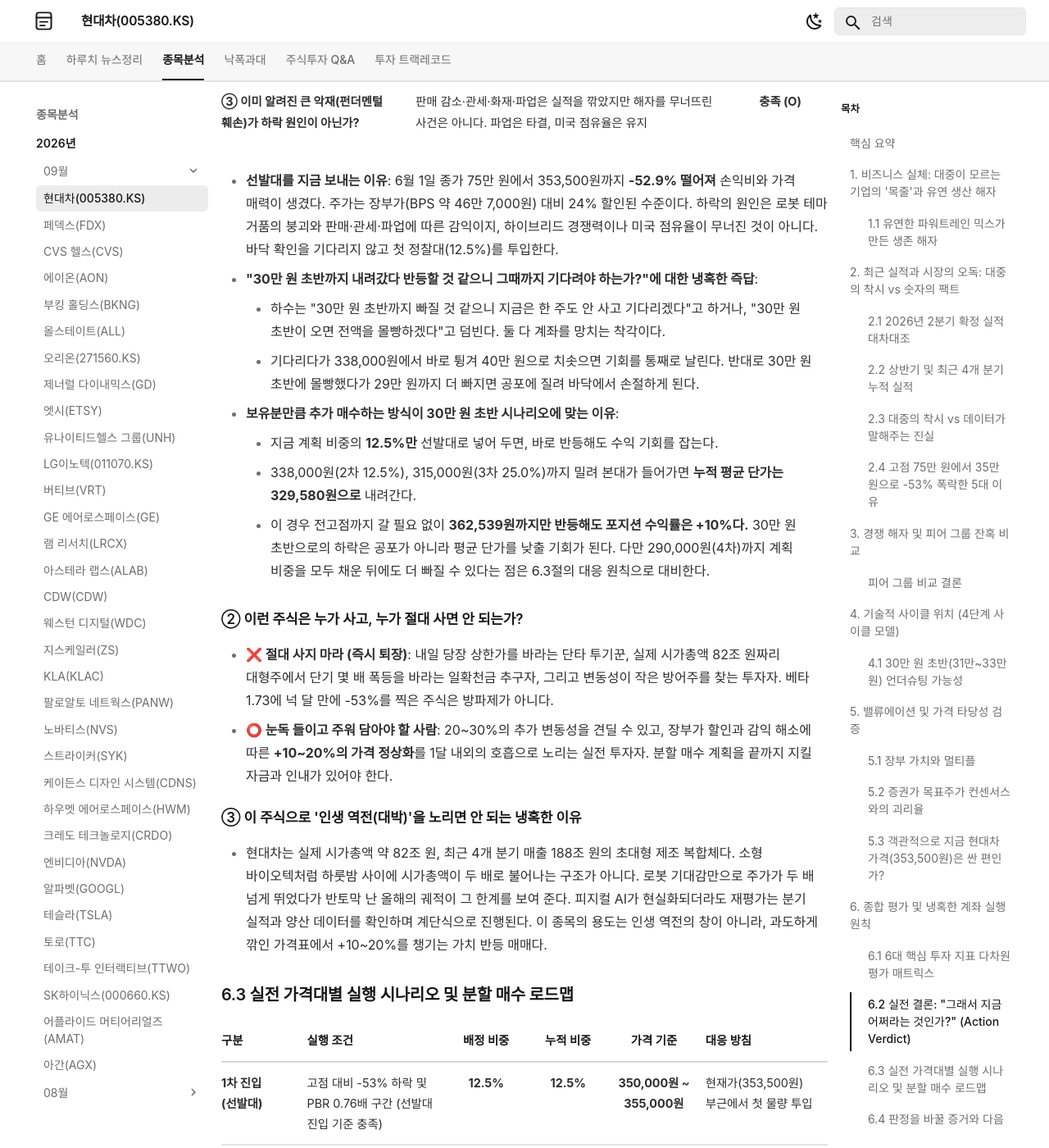
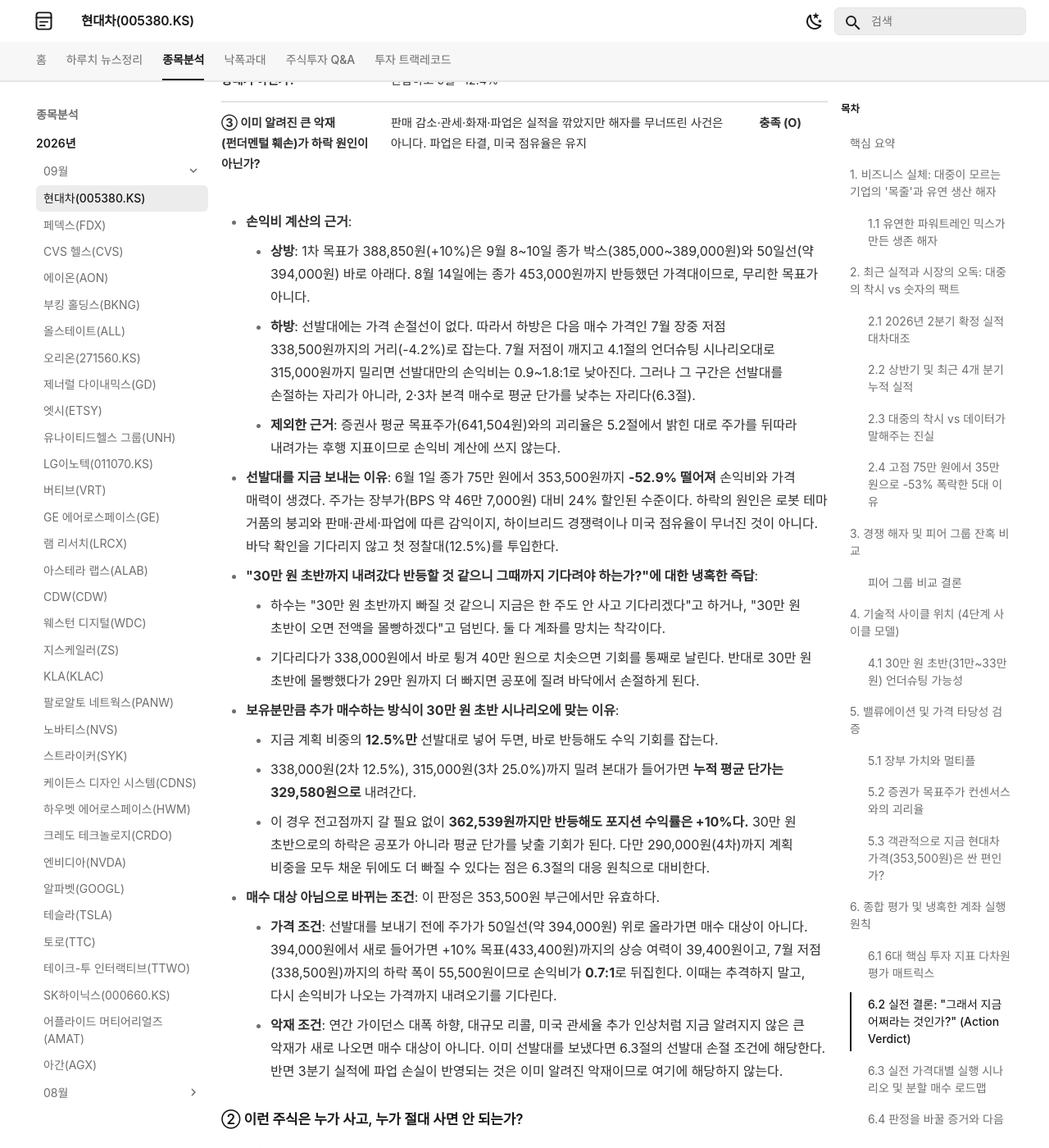
Before and after one commit to ju-sic/ju-sic.github.io, an MkDocs documentation site: the page built from docs/stocks/2026/09/hyundai-motor.md, in a window 1280 px wide and 1400 px high, scrolled down 12060 px. Shown: the whole window at 82% size. Built offline with MkDocs 1.6.1 and Material for MkDocs 9.7.7, drawn with Linux system fonts in a browser that asks for light colours; some web fonts are replaced; a script that is not in the unit is left out; some of the changed text lies outside the part shown.

Commit message:
2026년 9월 27일 현대차 분석 보고서 수정사항 반영 배포

```diff
--- a/docs/stocks/2026/09/hyundai-motor.md
+++ b/docs/stocks/2026/09/hyundai-motor.md
@@ -10,7 +10,7 @@
 | 구분 | 핵심 요약 |
 | :--- | :--- |
 | **종목 및 주가** | 현대차 (KRX: `005380.KS`) / **353,500원** (52주 범위 213,000원 ~ 783,000원) |
-| **최종 투자의견** | **조건부 분할 매수 (Buy on Dip)** / 353,500원 선발대(계획 비중의 12.5%), 추가 하락 시 보유분만큼 본격 매수 (투자 가치 점수 **84.0점**, 6.1절) |
+| **최종 투자의견** | **선발대 진입** / 353,500원 선발대(계획 비중의 12.5%), 손익비 2.4~4.7:1, 추가 하락 시 보유분만큼 본격 매수 (투자 가치 점수 **84.0점**, 6.1절). 394,000원(50일선) 위에서는 매수 대상 아님 (6.2절) |
 | **비즈니스 본질** | 내연기관·HEV·EV 혼류 생산 체제와 보스턴 다이내믹스(피지컬 AI)를 결합한 글로벌 종합 모빌리티 기업 |
 | **핵심 매력 (Bull)** | 하이브리드(HEV) 분기 최대 판매로 매출 방어, 미국 점유율 6% 5개 분기 연속 유지, PBR 0.76배·Forward PER 7.4배 |
 | **핵심 리스크 (Bear)** | 글로벌 판매 감소·원자재·관세·부품사 화재로 Q2 영업이익률 5.8%, 원화 강세에 따른 수출 채산성 악화, 로봇 기대감 약화 |
@@ -235,10 +235,14 @@
 
 | 선발대 판정 기준 | 현재 현대차 상황 | 판정 |
 | :--- | :--- | :---: |
-| **① 가격이 하락해 손익비와 가격 매력이 생긴 구간인가?** | 고점 대비 -53%, PBR 0.76배. 상방은 증권사 평균 목표가 기준 +81.5%, 하방은 로드맵 최종 매수가 290,000원까지 -18% | **충족 (O)** |
+| **① 가격이 하락해 손익비와 가격 매력이 생긴 구간인가?** | 고점 대비 -53%, PBR 0.76배. 목표가 388,850~424,200원(+10~20%)까지의 상승 여력과 7월 장중 저점 338,500원까지의 하락 폭(-4.2%)을 비교한 손익비는 **2.4~4.7:1** | **충족 (O)** |
 | **② 상승 중이거나 단기 급등한 상태가 아닌가?** | 6월 고점 이후 하락 추세, 8월 반등분(장중 고점 459,500원)을 대부분 반납하고 9월 -12.4% | **충족 (O)** |
 | **③ 이미 알려진 큰 악재(펀더멘털 훼손)가 하락 원인이 아닌가?** | 판매 감소·관세·화재·파업은 실적을 깎았지만 해자를 무너뜨린 사건은 아니다. 파업은 타결, 미국 점유율은 유지 | **충족 (O)** |
 
+- **손익비 계산의 근거**:
+    - **상방**: 1차 목표가 388,850원(+10%)은 9월 8~10일 종가 박스(385,000~389,000원)와 50일선(약 394,000원) 바로 아래다. 8월 14일에는 종가 453,000원까지 반등했던 가격대이므로, 무리한 목표가 아니다.
+    - **하방**: 선발대에는 가격 손절선이 없다. 따라서 하방은 다음 매수 가격인 7월 장중 저점 338,500원까지의 거리(-4.2%)로 잡는다. 7월 저점이 깨지고 4.1절의 언더슈팅 시나리오대로 315,000원까지 밀리면 선발대만의 손익비는 0.9~1.8:1로 낮아진다. 그러나 그 구간은 선발대를 손절하는 자리가 아니라, 2·3차 본격 매수로 평균 단가를 낮추는 자리다(6.3절).
+    - **제외한 근거**: 증권사 평균 목표주가(641,504원)와의 괴리율은 5.2절에서 밝힌 대로 주가를 뒤따라 내려가는 후행 지표이므로 손익비 계산에 쓰지 않는다.
 - **선발대를 지금 보내는 이유**: 6월 1일 종가 75만 원에서 353,500원까지 **-52.9% 떨어져** 손익비와 가격 매력이 생겼다. 주가는 장부가(BPS 약 46만 7,000원) 대비 24% 할인된 수준이다. 하락의 원인은 로봇 테마 거품의 붕괴와 판매·관세·파업에 따른 감익이지, 하이브리드 경쟁력이나 미국 점유율이 무너진 것이 아니다. 바닥 확인을 기다리지 않고 첫 정찰대(12.5%)를 투입한다.
 - **"30만 원 초반까지 내려갔다 반등할 것 같으니 그때까지 기다려야 하는가?"에 대한 냉혹한 즉답**:
     - 하수는 "30만 원 초반까지 빠질 것 같으니 지금은 한 주도 안 사고 기다리겠다"고 하거나, "30만 원 초반이 오면 전액을 몰빵하겠다"고 덤빈다. 둘 다 계좌를 망치는 착각이다.
@@ -247,6 +251,9 @@
     - 지금 계획 비중의 **12.5%만** 선발대로 넣어 두면, 바로 반등해도 수익 기회를 잡는다.
     - 338,000원(2차 12.5%), 315,000원(3차 25.0%)까지 밀려 본대가 들어가면 **누적 평균 단가는 329,580원으로** 내려간다.
     - 이 경우 전고점까지 갈 필요 없이 **362,539원까지만 반등해도 포지션 수익률은 +10%다.** 30만 원 초반으로의 하락은 공포가 아니라 평균 단가를 낮출 기회가 된다. 다만 290,000원(4차)까지 계획 비중을 모두 채운 뒤에도 더 빠질 수 있다는 점은 6.3절의 대응 원칙으로 대비한다.
+- **매수 대상 아님으로 바뀌는 조건**: 이 판정은 353,500원 부근에서만 유효하다.
+    - **가격 조건**: 선발대를 보내기 전에 주가가 50일선(약 394,000원) 위로 올라가면 매수 대상이 아니다. 394,000원에서 새로 들어가면 +10% 목표(433,400원)까지의 상승 여력이 39,400원이고, 7월 저점(338,500원)까지의 하락 폭이 55,500원이므로 손익비가 **0.7:1**로 뒤집힌다. 이때는 추격하지 말고, 다시 손익비가 나오는 가격까지 내려오기를 기다린다.
+    - **악재 조건**: 연간 가이던스 대폭 하향, 대규모 리콜, 미국 관세율 추가 인상처럼 지금 알려지지 않은 큰 악재가 새로 나오면 매수 대상이 아니다. 이미 선발대를 보냈다면 6.3절의 선발대 손절 조건에 해당한다. 반면 3분기 실적에 파업 손실이 반영되는 것은 이미 알려진 악재이므로 여기에 해당하지 않는다.
 
 #### ② 이런 주식은 누가 사고, 누가 절대 사면 안 되는가?
 
@@ -287,4 +294,4 @@
     - **최종 투자 가치 점수**: **84.0점 / 100점** (`Buy` / 가격 매력과 펀더멘털 체력은 있으나, 4단계 하락 국면이므로 분할 진입)
     - **시장의 착시**: 2분기 영업이익률 5.8%는 판매 감소·원자재·화재·관세가 한 분기에 겹친 결과다. 매출은 49.2조 원으로 2분기 기준 역대 최대다.
     - **가격표의 기회**: 6월 1일 종가 75만 원에서 353,500원까지 -53% 떨어져 Forward PER 7.4배, PBR 0.76배에 도달했다. 다만 이 주식은 베타 1.73의 고변동성 종목이지 방파제가 아니다.
-    - **실행 원칙**: 바닥을 점치지 마라. 지금은 계획 비중의 **12.5%만** 선발대로 넣어라. 추가 하락이 나올 때마다 338,000원, 315,000원, 290,000원에서 보유분만큼 담아 평균 단가를 낮추고 +10~20% 반등에서 차익을 챙겨라. 진입 시점에 몰랐던 큰 펀더멘털 악재가 아니라면 단순 가격 하락으로 손절하지 마라.
+    - **실행 원칙**: 바닥을 점치지 마라. 7월 저점까지 -4.2%, 목표가까지 +10~20%로 손익비 2.4~4.7:1이 나오는 지금, 계획 비중의 **12.5%만** 선발대로 넣어라. 선발대를 보내기 전에 394,000원(50일선) 위로 올라가면 손익비가 0.7:1로 뒤집히므로 추격하지 마라. 추가 하락이 나올 때마다 338,000원, 315,000원, 290,000원에서 보유분만큼 담아 평균 단가를 낮추고 +10~20% 반등에서 차익을 챙겨라. 진입 시점에 몰랐던 큰 펀더멘털 악재가 아니라면 단순 가격 하락으로 손절하지 마라.
```
Also changed, not shown: other parts of docs/stocks/2026/09/hyundai-motor.md (+1 -1 lines), docs/index.md (+1 -1 lines).
